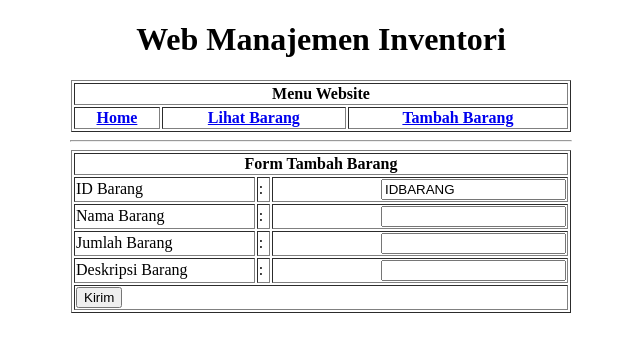
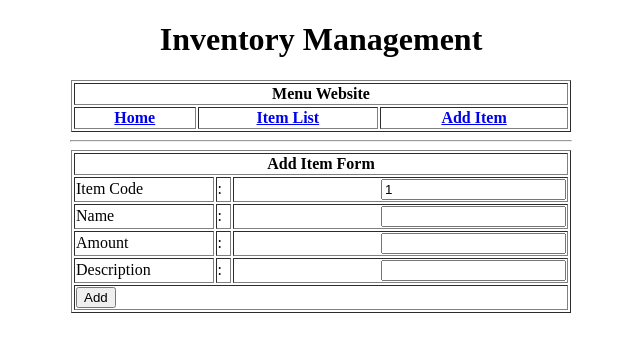
Before and after one commit to Yusufislam-id/inventory-management, a Flask app: template app/templates/add-item.html in a window 1280 px wide. Shown: the top 352 px of the page, without its empty margins (319-959 px from the left). Run offline with Flask 3, Linux system fonts and the light colour scheme; the template is opened without the code that fills it: most values are stand-ins (such as "Sample title", 1, 10 or a date in 2020); lists and menus that the app fills with data are empty.

Commit message:
feat: add item

```diff
--- a/app/templates/add-item.html
+++ b/app/templates/add-item.html
@@ -1,46 +1,30 @@
-<!DOCTYPE html>
-<html>
-    <head>
-        <title>Cross Platform Application</title>
-    </head>
-    <body>
-        <h1 align="center">Web Manajemen Inventori</h1>
+{% extends "base.html" %}
+
+{% block content %}
 <div align="center">
+    <form action="/send-data" method="post">
         <table border="1" width="500px">
             <tr>
-                    <th colspan="5">Menu Website</th>
+                <th colspan="3">Add Item Form</th>
             </tr>
             <tr>
-                    <th><a href="/">Home</a> </th>
-                    <th><a href="/LihatBarang">Lihat Barang</a></th>
-                    <th><a href="/TambahBarang">Tambah Barang</a></th>
-                </tr>
-            </table>
-        </div>
-        <hr width="500px"/>
-        <div align="center">
-            <form action="/kirimData" method="post">
-                <table border="1" width="500px">
-                    <tr>
-                        <th colspan="3">Form Tambah Barang</th>
+                <td>Item Code</td><td>:</td><td align="right"><input type="text" name="id" value="{{ id }}" readonly/></td>
             </tr>
             <tr>
-                        <td>ID Barang</td><td>:</td><td align="right"><input type="text" name="id" value="IDBARANG" readonly/></td>
+                <td>Name</td><td>:</td><td align="right"><input type="text" name="nama"/></td>
             </tr>
             <tr>
-                        <td>Nama Barang</td><td>:</td><td align="right"><input type="text" name="nama"/></td>
+                <td>Amount</td><td>:</td><td align="right"><input type="number" name="jumlah"/></td>
             </tr>
             <tr>
-                        <td>Jumlah Barang</td><td>:</td><td align="right"><input type="number" name="jumlah"/></td>
+                <td>Description</td><td>:</td><td align="right"><input type="text" name="deskripsi"/></td>
             </tr>
             <tr>
-                        <td>Deskripsi Barang</td><td>:</td><td align="right"><input type="text" name="deskripsi"/></td>
-                    </tr>
-                    <tr>
-                        <td colspan="3"><input type="submit" value="Kirim"/></td>
+                <td colspan="3"><input type="submit" value="Add"/></td>
             </tr>
         </table>
     </form>
 </div>
-    </body>
-</html>
+
+
+{% endblock %}
--- a/app/templates/base.html
+++ b/app/templates/base.html
@@ -13,7 +13,7 @@
                 <tr>
                     <th><a href="/">Home</a> </th>
                     <th><a href="/items">Item List</a></th>
-                    <th><a href="/add-item">Tambah Barang</a></th>
+                    <th><a href="/add-item">Add Item</a></th>
                 </tr>
             </table>
         </div>
--- a/app/templates/read-item.html
+++ b/app/templates/read-item.html
@@ -15,7 +15,10 @@
     {% if arr_data|length > 0 %}
         {% for data in arr_data %}
         <tr>
-            <td>{{ data.id }}</td>
+            <td>{{ data.id }} -
+                <a href='/update-item?idbarang={{ data.id }}'>Ubah</a> -
+                <a href='/delete-item?idbarang={{ data.id }}'>Hapus</a>
+            </td>
             <td>{{ data.nama }}</td>
             <td>{{ data.jumlah }}</td>
             <td>{{ data.deskripsi }}</td>
```
Also changed, not shown: app/routes.py (+30 -1 lines), main.py (+0 -91 lines). Lines whose indentation alone changed are shown as unchanged.
